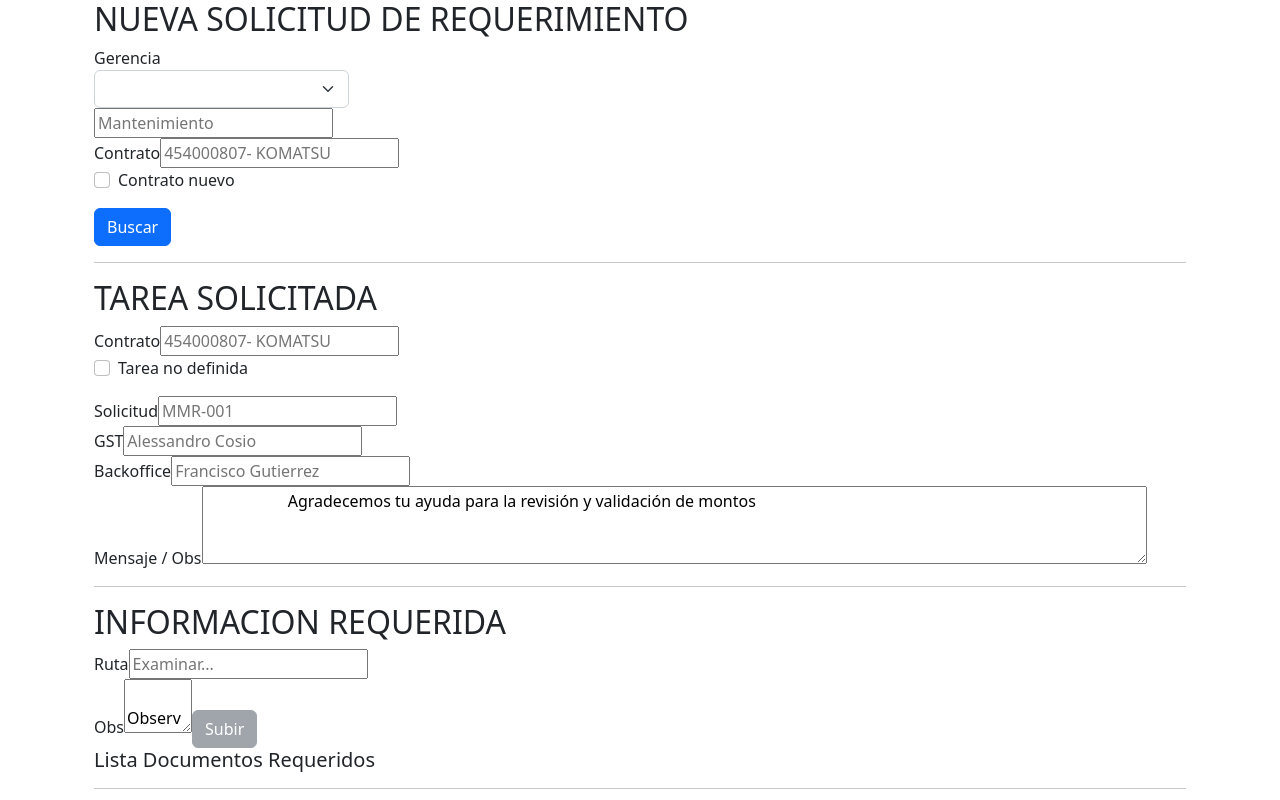
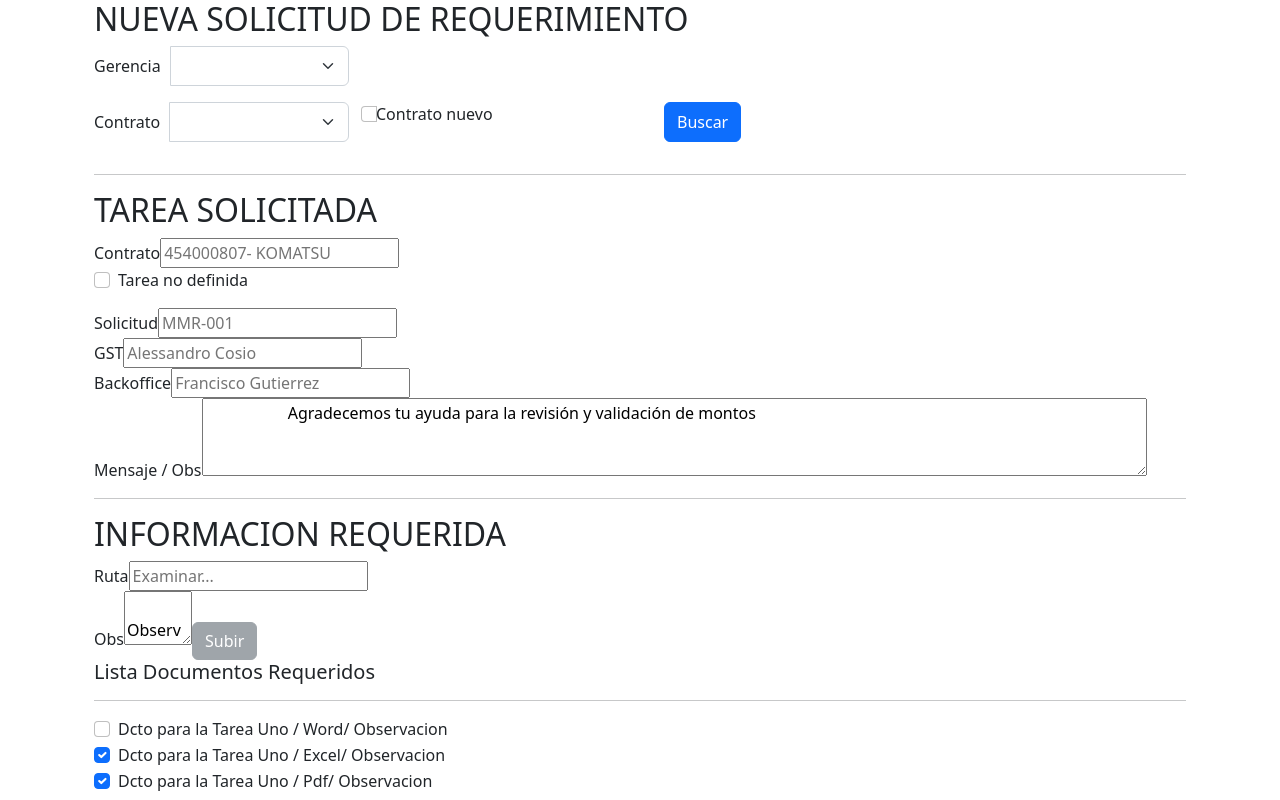
Before and after one commit to xaviBazalar/sistemaAdmin, an Angular app: page /nuevaSolicitud in a window 1280 px wide. Shown: the top 800 px of the page. Built offline with nearby package versions, Linux system fonts and the light colour scheme.

Commit message:
update styles

```diff
--- a/src/app/components/nueva-solicitud/nueva-solicitud.component.html
+++ b/src/app/components/nueva-solicitud/nueva-solicitud.component.html
@@ -3,19 +3,35 @@
     <div>
         <h2>NUEVA SOLICITUD DE REQUERIMIENTO</h2>
     </div>
-
     <div class="row">
-
-        <label for="">Gerencia</label>
-        <div class="col-3">
-            <select class="form-select" aria-label="Default select example">
+        <div class="col-3 input-group mb-3" style="width: 25%;">
+            <label for="basic-url" class="form-label" style="margin-right: 10px;margin-top: 8px;">Gerencia</label>
+            <select class="form-select" >
                 <option selected></option>
                 <option value="1">One</option>
                 <option value="2">Two</option>
                 <option value="3">Three</option>
             </select>
         </div>
+    </div>
 
+    <div class="row">
+        <div class="col-3 input-group mb-3" style="width: 25%;">
+            <label for="basic-url" class="form-label" style="margin-right: 10px;margin-top: 8px;">Contrato</label>
+            <select class="form-select" >
+                <option selected></option>
+                <option value="1">One</option>
+                <option value="2">Two</option>
+                <option value="3">Three</option>
+            </select>
+        </div>
+        <div class="input-group mb-3 form-check" style="width: 25%;">
+            <input type="checkbox" class="form-check-input"id="exampleCheck1">
+            <label class="form-check-label" for="exampleCheck1">Contrato nuevo</label>
+        </div>
+        <div  class="input-group mb-3 form-check" style="width: 25%;">
+            <button type="submit" class="btn btn-primary">Buscar</button>
+        </div>
     </div>
 
 
@@ -23,29 +39,7 @@
 
 
 
-    <div class="nueva-solicitud">
 
-        <form action="" method="get">
-
-            <div class="gerencia-">
-                <input type="texto" class="" placeholder="Mantenimiento">
-            </div>
-
-            <div class="gerencia-2">
-                <div>
-                    <label for="">Contrato</label>
-                    <input type="texto" class="" placeholder="454000807- KOMATSU">
-                </div>
-                <div class="mb-3 form-check">
-                    <input type="checkbox" class="form-check-input"id="exampleCheck1">
-                    <label class="form-check-label" for="exampleCheck1">Contrato nuevo</label>
-                </div>
-
-                <button type="submit" class="btn btn-primary">Buscar</button>
-
-            </div>
-        </form>
-    </div>
     <hr>
 
     <div class="tarea-solicitada">
```
